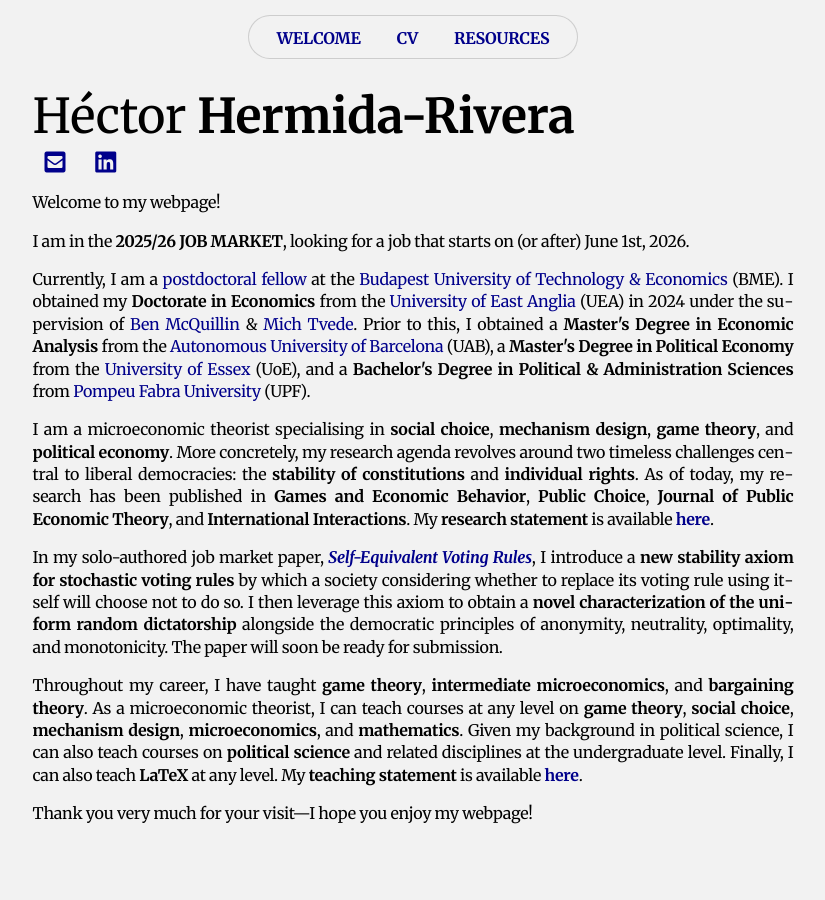
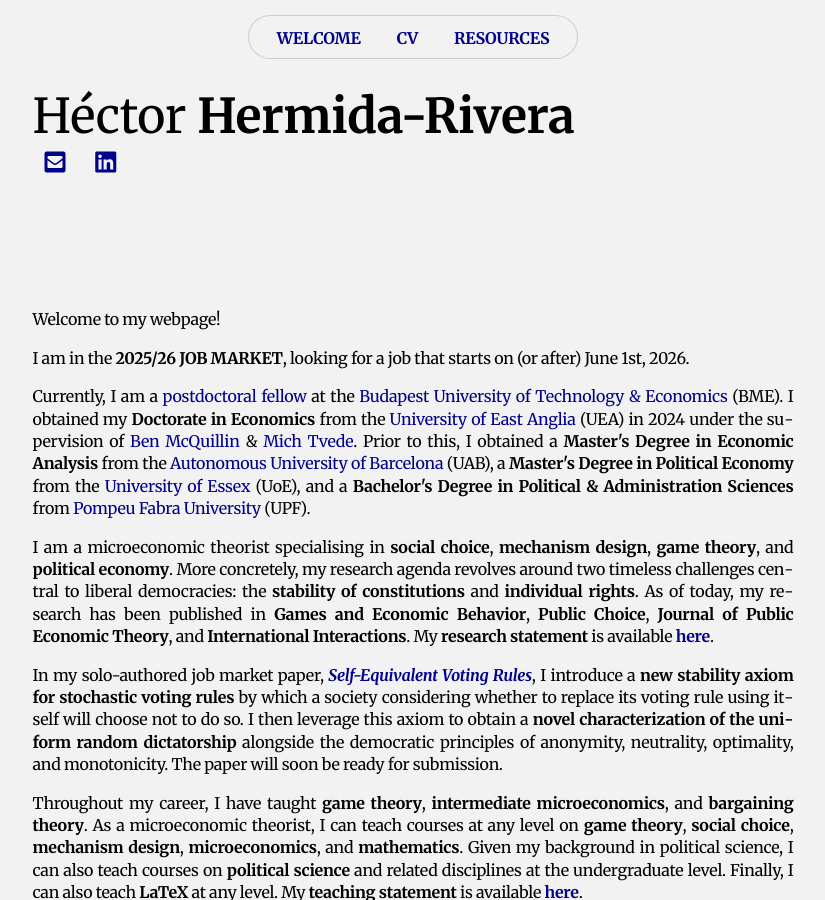
Before and after one commit to HectorHermidaRivera/hectorhermidarivera.github.io, a Jekyll site: the page built from index.md, in a window 1280 px wide and 900 px high. Shown: the whole window, without its empty margins (227-1052 px from the left). Built offline with Jekyll 4.4.1, drawn with Linux system fonts in a browser that asks for light colours; a style sheet for code colours, icons or effects is not loaded.

Commit message:
Update style.css

```diff
--- a/assets/css/style.css
+++ b/assets/css/style.css
@@ -29,7 +29,7 @@ body {
   display: flex;
   flex-direction: column;
   justify-content: center;
-  min-height: 50dvh;
+  min-height: 100dvh;
 }
 
 /* STYLE WITH BIG LINE SPACE */
```
